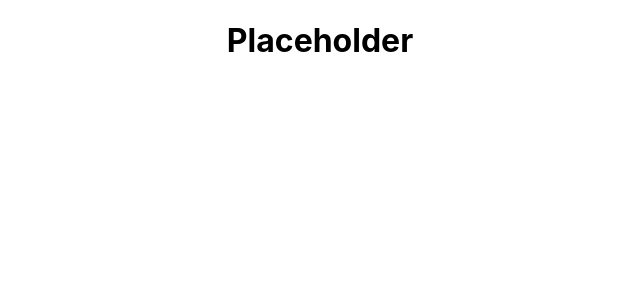
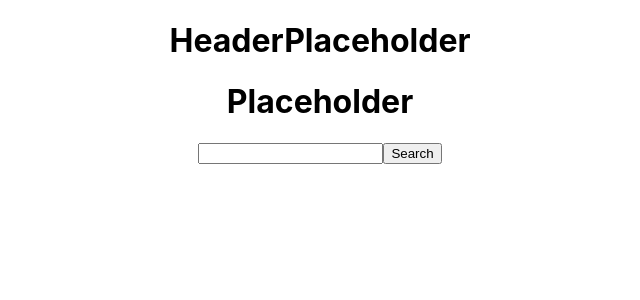
Before and after one commit to redsn/BucketList-Front-End-, a React (Create React App) app: page /search in a window 1280 px wide. Shown: the top 300 px of the page, without its empty margins (320-960 px from the left). Built offline with nearby package versions, Linux system fonts and the light colour scheme.

Commit message:
wip: added search bar prototype, cannot post

```diff
--- a/src/App.js
+++ b/src/App.js
@@ -1,10 +1,17 @@
+//===
+// Imports
+//===
 
 import './App.css';
+import Header from './components/Header';
+import SearchBar from './components/SearchBar';
 
 function App() {
   return (
     <div className="App">
+      <Header />
       <h1>Placeholder</h1>
+      <SearchBar />
     </div>
   );
 }
--- a/src/components/Header.js
+++ b/src/components/Header.js
@@ -0,0 +1,9 @@
+
+const Header = (props) => {
+    return(
+        <>
+        <h1>HeaderPlaceholder</h1>
+        </>)
+};
+
+export default Header;
--- /dev/null
+++ b/src/components/SearchBar.js
@@ -0,0 +1,13 @@
+
+const SearchBar = (props) => {
+    return(
+        <>
+        <form>
+            <input type="text"/>
+            <input type="submit" value="Search" />
+        </form>
+        </>
+    )
+}
+
+export default SearchBar;
```
